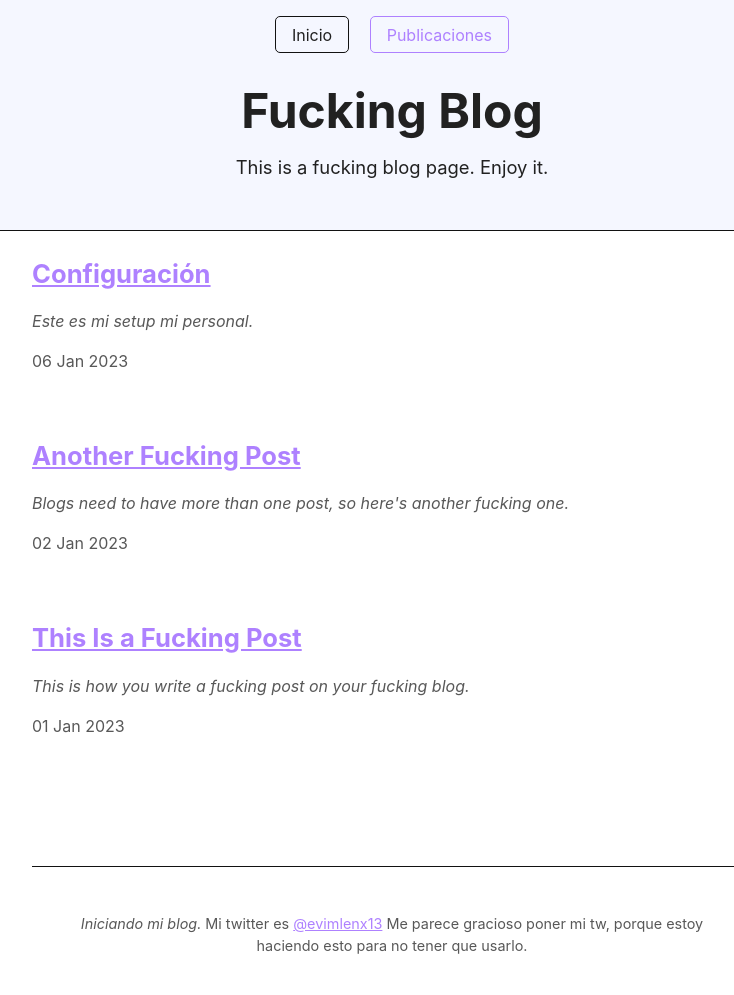
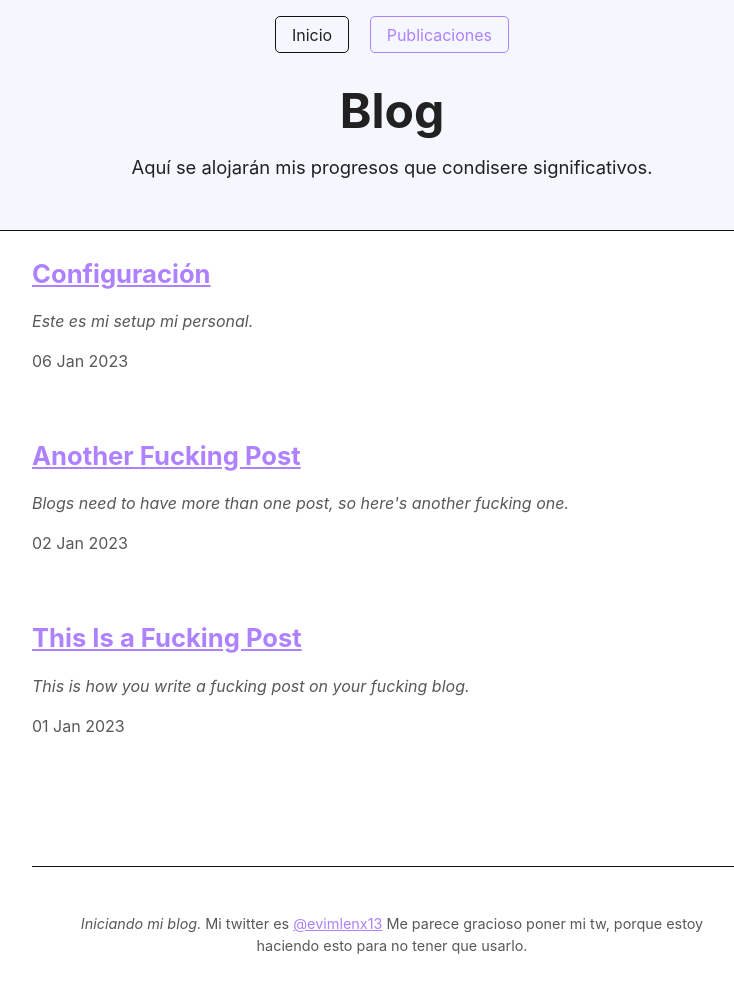
Before and after one commit to evilenx/BlogPersonal, a Jekyll site: the page built from blog.md, in a window 1280 px wide. Shown: the whole page, without its empty margins (248-982 px from the left). Built offline with Jekyll 4.4.1, drawn with Linux system fonts in a browser that asks for light colours.

Commit message:
link-publicaciones-upgrade

```diff
--- a/_config.yml
+++ b/_config.yml
@@ -3,7 +3,7 @@
 github_username:  kevquirk
 
 permalink: :title
-title: Start a Fucking Blog
+title: Blog personal
 
 # Build settings
 plugins:
--- a/_data/navigation.yml
+++ b/_data/navigation.yml
@@ -2,4 +2,4 @@
   link: /
 
 - name: Publicaciones
-  link: /fucking-blog/
+  link: /publicaciones/
--- a/blog.md
+++ b/blog.md
@@ -1,8 +1,8 @@
 ---
 layout: default
-title: Fucking Blog
-description: This is a fucking blog page. Enjoy it.
-permalink: /fucking-blog/
+title: Blog
+description: Aquí se alojarán mis progresos que condisere significativos.
+permalink: /publicaciones/
 ---
 
 {% for post in site.posts %}
```
